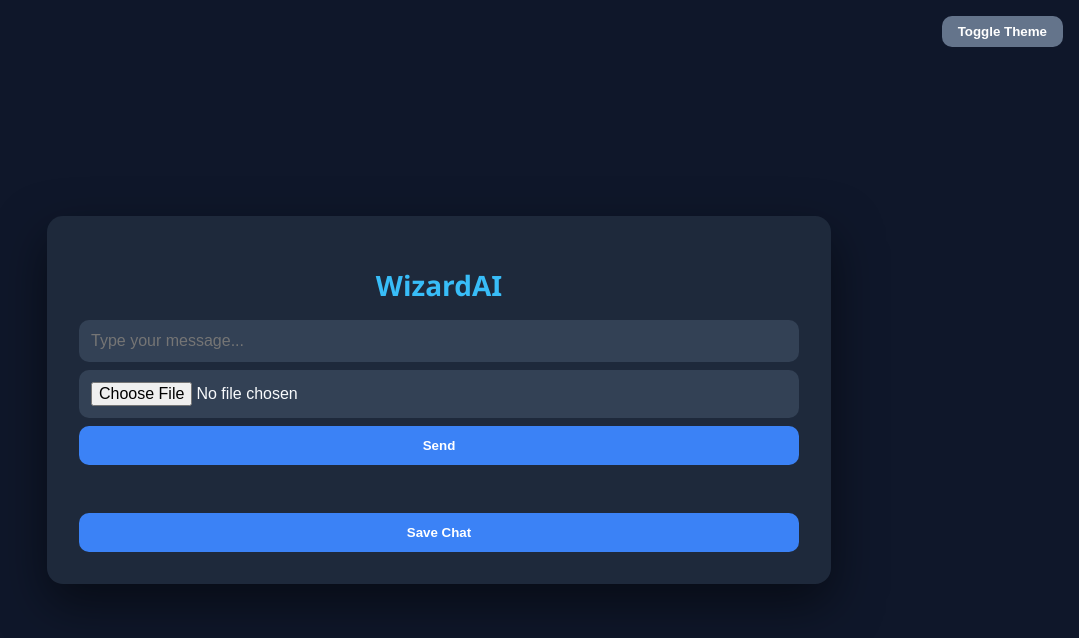
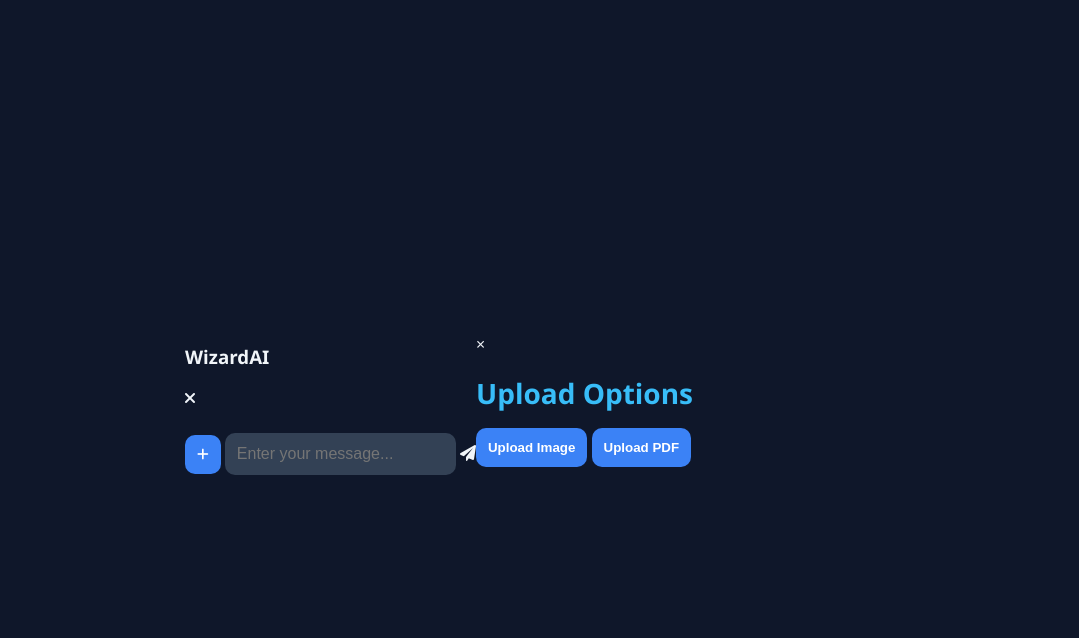
Before and after one commit to fernandosanchezscipts/chatbot, a Flask app: page / in a window 1280 px wide. Shown: the top 638 px of the page, without its empty margins (201-1280 px from the left). Run offline with Flask 3, Linux system fonts and the light colour scheme.

Commit message:
Update UI to floating widget design for WizardAI

```diff
--- a/templates/index.html
+++ b/templates/index.html
@@ -3,22 +3,43 @@
 <head>
   <meta charset="UTF-8" />
   <meta name="viewport" content="width=device-width, initial-scale=1.0" />
-  <title>WizardAI Chatbot</title>
+  <title>WizardAI</title>
   <link rel="stylesheet" href="/static/style.css" />
+  <link rel="stylesheet" href="https://cdnjs.cloudflare.com/ajax/libs/font-awesome/6.0.0-beta3/css/all.min.css"/>
+  <script defer src="https://code.jquery.com/jquery-3.6.0.min.js"></script>
   <script defer src="/static/script.js"></script>
 </head>
 <body>
-  <button id="theme-toggle">Toggle Theme</button>
 
-  <div class="chat-container">
-    <h1>WizardAI</h1>
-    <form id="chat-form" enctype="multipart/form-data">
-      <input type="text" id="user-input" name="message" placeholder="Type your message..." />
-      <input type="file" id="image-upload" name="image" />
-      <button type="submit">Send</button>
-    </form>
-    <div id="chatbox"></div>
-    <button id="save-btn">Save Chat</button>
+  <div class="chat-box">
+    <div class="chat-box-header">
+      <h3>WizardAI</h3>
+      <p><i class="fa fa-times"></i></p>
+    </div>
+
+    <div class="chat-box-body" id="chatbox">
+      <!-- Chat messages appear here -->
+    </div>
+
+    <div class="chat-box-footer">
+      <button id="addExtra"><i class="fa fa-plus"></i></button>
+      <input id="user-input" placeholder="Enter your message..." type="text" name="message" />
+      <input type="file" id="image-upload" name="image" style="display:none;">
+      <input type="file" id="pdf-upload" name="pdf" accept="application/pdf" style="display:none;">
+      <i class="send fas fa-paper-plane"></i>
+    </div>
   </div>
+
+  <div class="chat-button"><span></span></div>
+
+  <div class="modal">
+    <div class="modal-content">
+      <span class="modal-close-button">&times;</span>
+      <h1>Upload Options</h1>
+      <button onclick="document.getElementById('image-upload').click();">Upload Image</button>
+      <button onclick="document.getElementById('pdf-upload').click();">Upload PDF</button>
+    </div>
+  </div>
+
 </body>
 </html>
```
